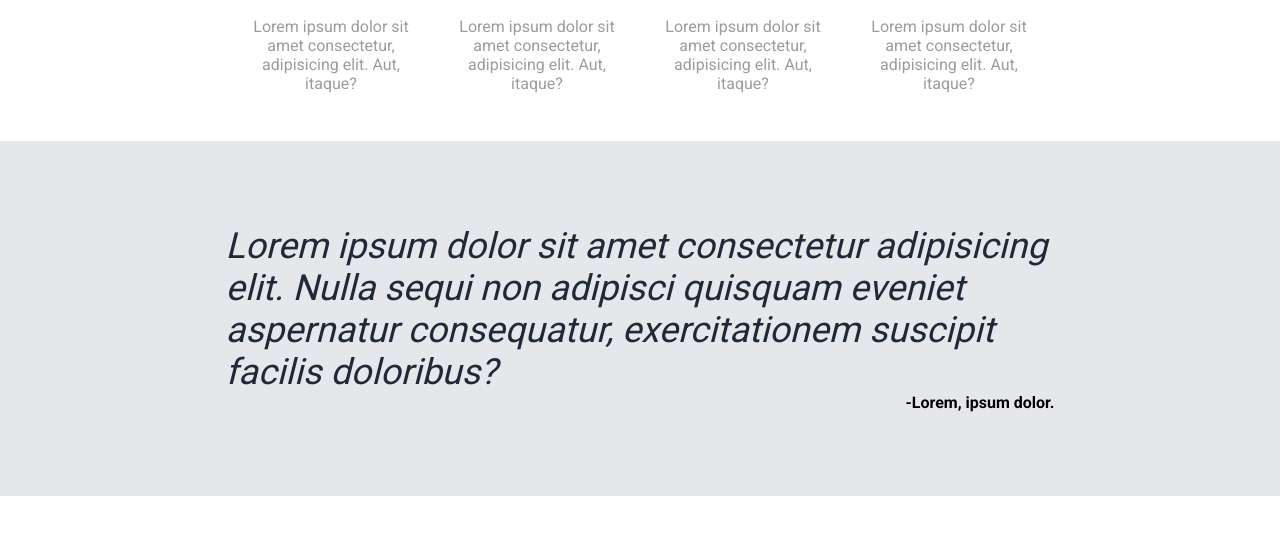
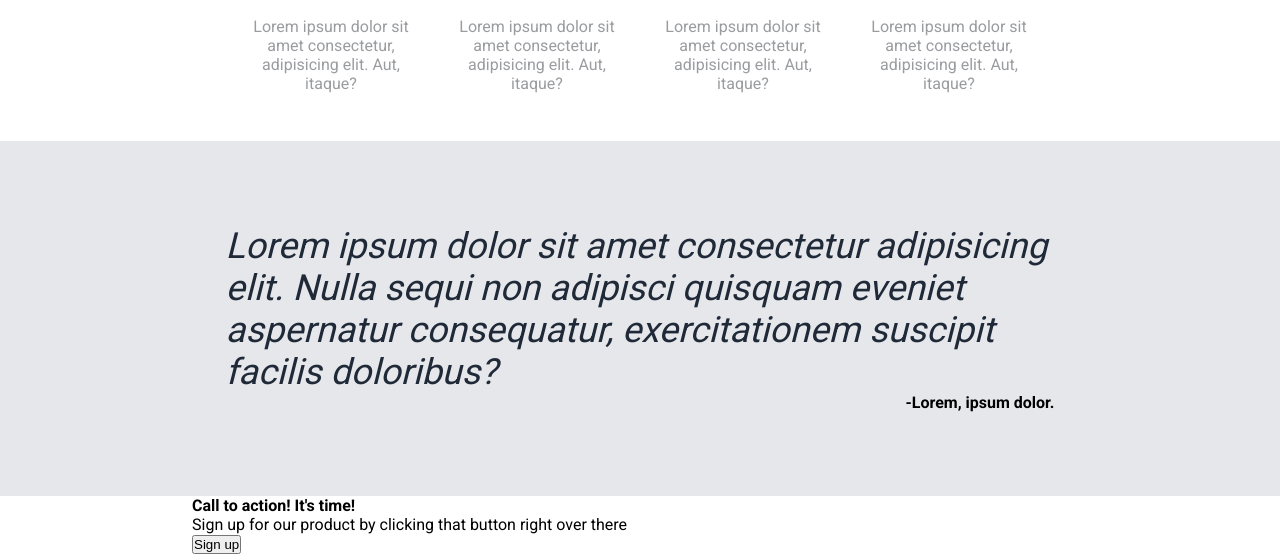
Before and after one commit to av-erencelik/landing-page-odin, a plain HTML site: page index.html in a window 1280 px wide. Shown: the part 847-1401 px from the top of the page. Before the commit the page ends 1343 px from the top, so only its background shows below. Drawn offline with Linux system fonts and the light colour scheme.

Commit message:
added footer html

```diff
--- a/index.html
+++ b/index.html
@@ -70,6 +70,19 @@
             </div>
         </div>
 
+        <footer>
+            <div class="container">
+                <div class="footer">
+                    <div class="footer-text">
+                        <h4>Call to action! It's time!</h4>
+                        <p>Sign up for our product by clicking that button right over there</p>
+                    </div>
+                    <div class="footer-button">
+                        <button>Sign up</button>
+                    </div>
+                </div>
+            </div>
+        </footer>
 
 
 
```
